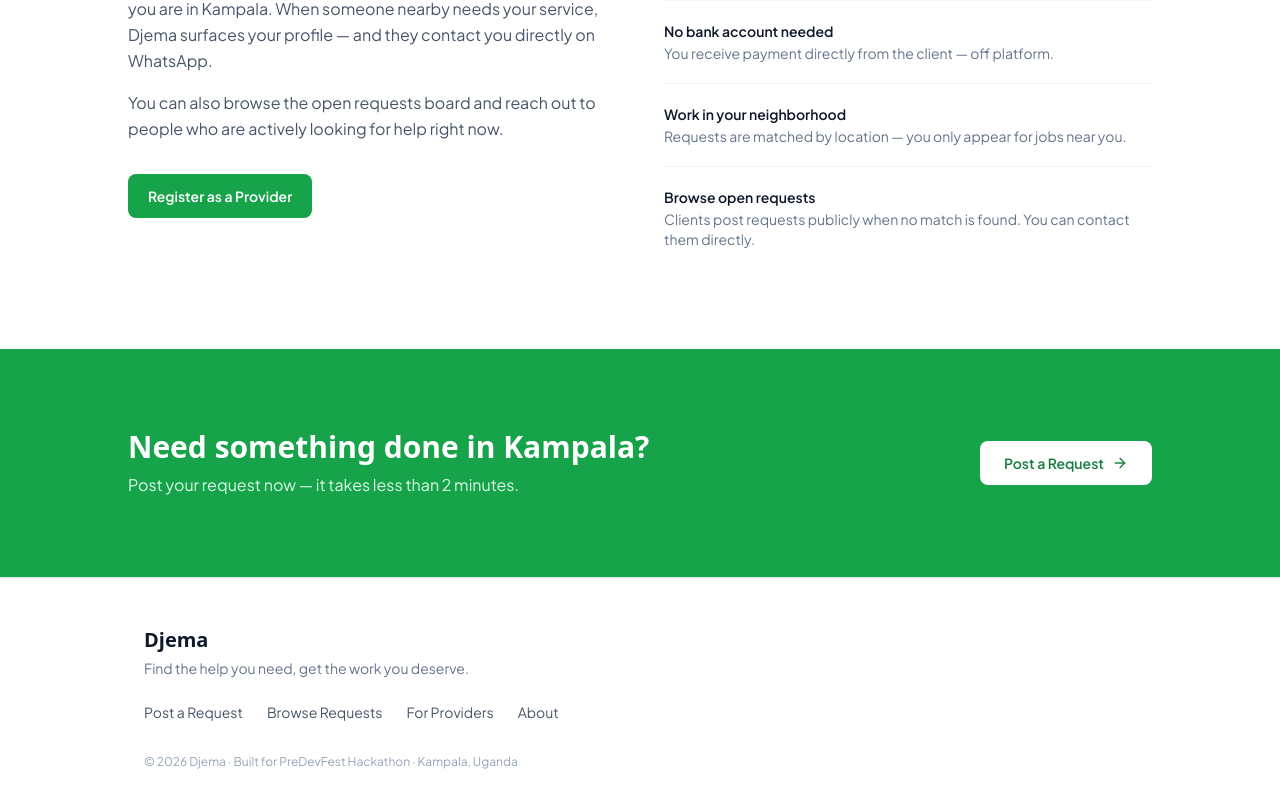
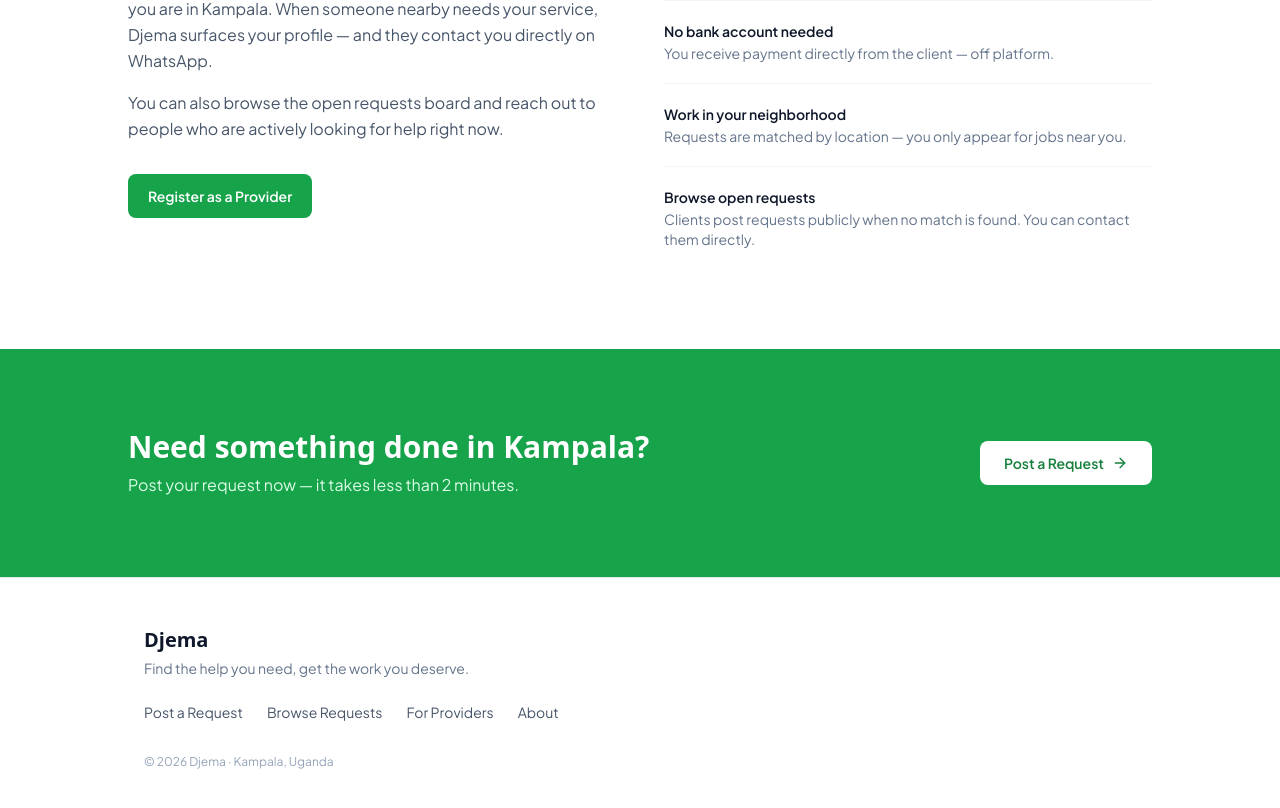
Before and after one commit to cherubin-umuragwa/djema, a React (Vite) app: page / in a window 1280 px wide. Shown: the part 1770-2578 px from the top of the page. Built offline with nearby package versions, Linux system fonts and the light colour scheme; no server answers; a web font is replaced by a local one.

Commit message:
fix: remove hackathon mention from footer

```diff
--- a/src/components/layout/Footer.tsx
+++ b/src/components/layout/Footer.tsx
@@ -26,7 +26,7 @@
           </Link>
         </div>
         <p className="font-sans text-xs text-slate-400">
-          © 2026 Djema · Built for PreDevFest Hackathon · Kampala, Uganda
+          © 2026 Djema · Kampala, Uganda
         </p>
       </div>
     </footer>
```
